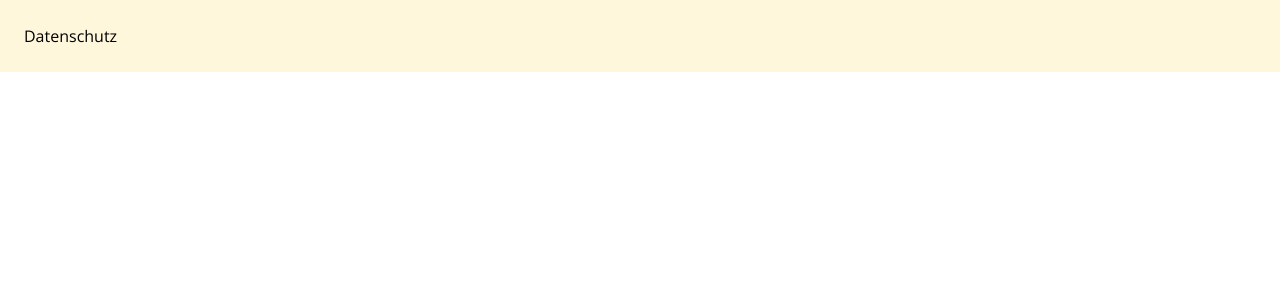
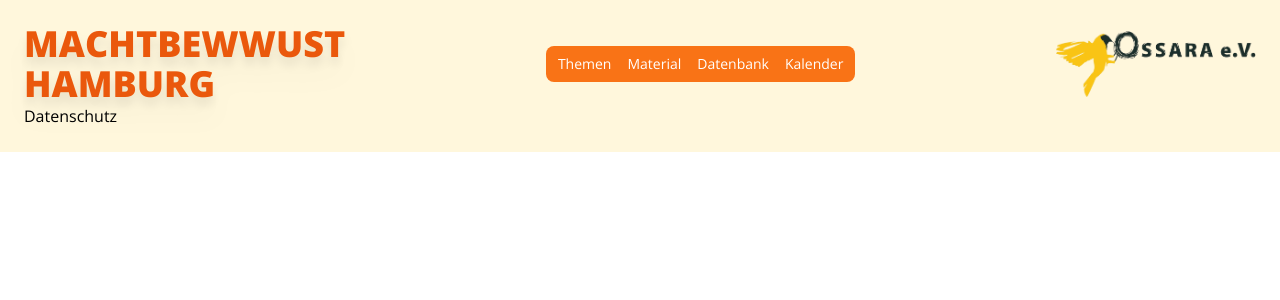
Before and after one commit to Chell0/machtbewwust, a Next.js app: page /datenschutz in a window 1280 px wide. Shown: the top 300 px of the page. Built offline with nearby package versions, Linux system fonts and the light colour scheme.

Commit message:
- Create NavBar component. - Import NavBar component in the Homepage, Themenpage, Material and Kalenderpage.

```diff
--- a/app/datenbank/page.tsx
+++ b/app/datenbank/page.tsx
@@ -1,3 +1,5 @@
+import NavBar from "@/components/NavBar/NavBar";
+
 export default function Page() {
 
     return (
@@ -7,6 +9,7 @@ export default function Page() {
                 style={{ backgroundImage: `url("/datenbank-bg.png")` }}
             >
                 <main className="p-6">
+                    <NavBar />
                     Datenbank
                 </main>
             </div>
--- a/app/datenschutz/page.tsx
+++ b/app/datenschutz/page.tsx
@@ -1,3 +1,5 @@
+import NavBar from "@/components/NavBar/NavBar";
+
 export default function Page() {
 
     return (
@@ -7,6 +9,7 @@ export default function Page() {
                 style={{ backgroundImage: `url("/homepage-bg.png")` }}
             >
                 <main className="p-6">
+                    <NavBar />
                     Datenschutz
                 </main>
             </div>
--- a/app/impressum/page.tsx
+++ b/app/impressum/page.tsx
@@ -1,3 +1,5 @@
+import NavBar from "@/components/NavBar/NavBar";
+
 export default function Page() {
 
     return (
@@ -7,6 +9,7 @@ export default function Page() {
                 style={{ backgroundImage: `url("/homepage-bg.png")` }}
             >
                 <main className="p-6">
+                    <NavBar />
                     Impressum
                 </main>
             </div>
--- a/app/kalender/page.tsx
+++ b/app/kalender/page.tsx
@@ -1,3 +1,5 @@
+import NavBar from "@/components/NavBar/NavBar";
+
 export default function Page() {
 
     return (
@@ -7,6 +9,7 @@ export default function Page() {
                 style={{ backgroundImage: `url("/kalender-bg.jpg")` }}
             >
                 <main className="p-6">
+                    <NavBar />
                     Kalender Page
                 </main>
             </div>
--- a/app/material/page.tsx
+++ b/app/material/page.tsx
@@ -1,3 +1,5 @@
+import NavBar from "@/components/NavBar/NavBar";
+
 export default function Page() {
 
     return (
@@ -7,6 +9,7 @@ export default function Page() {
                 style={{ backgroundImage: `url("/material-bg.png")` }}
             >
                 <main className="p-6">
+                    <NavBar />
                     Material Page
                 </main>
             </div>
--- a/app/page.tsx
+++ b/app/page.tsx
@@ -1,3 +1,5 @@
+import NavBar from "@/components/NavBar/NavBar";
+
 export default function Home() {
   return (
     <>
@@ -6,7 +8,7 @@ export default function Home() {
         style={{ backgroundImage: `url("/homepage-bg.png")` }}
       >
         <main className={`p-6`}>
-          Welcome HomePage
+          <NavBar />
         </main>
       </div>
     </>
--- a/app/themen/[slug]/page.tsx
+++ b/app/themen/[slug]/page.tsx
@@ -1,3 +1,5 @@
+import NavBar from "@/components/NavBar/NavBar";
+
 export default function Page() {
 
     return (
@@ -7,6 +9,7 @@ export default function Page() {
                 style={{ backgroundImage: `url("/material-bg.png")` }}
             >
                 <main className="p-6">
+                    <NavBar />
                     Themen Post
                 </main>
             </div>
--- a/app/themen/page.tsx
+++ b/app/themen/page.tsx
@@ -1,3 +1,5 @@
+import NavBar from "@/components/NavBar/NavBar";
+
 export default function Page() {
 
     return (
@@ -7,6 +9,7 @@ export default function Page() {
                 style={{ backgroundImage: `url("/themen-bg.png")` }}
             >
                 <main className="p-6">
+                    <NavBar />
                     Themen
                 </main>
             </div>
--- /dev/null
+++ b/components/NavBar/NavBar.tsx
@@ -0,0 +1,52 @@
+"use client"
+
+import Image from "next/image";
+import Link from "next/link";
+import { useState } from "react";
+import { MenuIcon, XIcon } from "@heroicons/react/outline";
+
+export default function NavBar() {
+    const [isOpen, setIsOpen] = useState(false);
+    const toggleMenu = () => setIsOpen(!isOpen);
+
+    return (
+        <>
+            <nav className={`md:bg-transparent`}>
+                <div className={`flex justify-between items-center ${isOpen ? 'bg-orange-500 p-4' : ''}`}>
+                    {/* Title */}
+                    <div className={`${isOpen ? 'text-white' : 'text-orange-600'}`}>
+                        <Link className={`uppercase text-2xl xl:text-4xl lg:text-xl md:text-lg sm:text-md font-extrabold drop-shadow-xl`} href={`/`}>MachtBewwust<br />Hamburg</Link>
+                    </div>
+
+                    {/* Navigation links */}
+                    <div className={`hidden text-sm md:flex bg-orange-500 rounded-lg px-3 py-2 space-x-4 text-white`}>
+                        <Link className={`hover:text-gray-500`} href={`/themen`}>Themen</Link>
+                        <Link className={`hover:text-gray-500`} href={`/material`}>Material</Link>
+                        <Link className={`hover:text-gray-500`} href={`/datenbank`}>Datenbank</Link>
+                        <Link className={`hover:text-gray-500`} href={`/kalender`}>Kalender</Link>
+                    </div>
+
+                    {/* Logo */}
+                    <div className={`hidden md:block`}>
+                        <Link href={`https://www.ossara.de`} target="_blank" rel="noopener noreferrer">
+                            <Image src={`/ossara-logo.png`} alt={`Ossara Logo`} className={`object-contain`} width={200} height={200} />
+                        </Link>
+                    </div>
+                    <div className={`md:hidden`}>
+                        <button className={`${isOpen ? 'text-white' : 'text-orange-500'}`}>
+                            {isOpen ? <XIcon className={`h-8 w-8`} /> : <MenuIcon className={`h-8 w-8`} />}
+                        </button>
+                    </div>
+                </div>
+                {isOpen && (
+                    <div className={`md:hidden bg-orange-500 p-4 space-y-2`}>
+                        <Link className={`block no-underline text-white hover:text-gray-300`} href={`/themen`}>Themen</Link>
+                        <Link className={`block no-underline text-white hover:text-gray-300`} href={`/material`}>Material</Link>
+                        <Link className={`block no-underline text-white hover:text-gray-300`} href={`/datenbank`}>Datenbank</Link>
+                        <Link className={`block no-underline text-white hover:text-gray-300`} href={`/kalender`}>Kalender</Link>
+                    </div>
+                )}
+            </nav>
+        </>
+    );
+}
```
